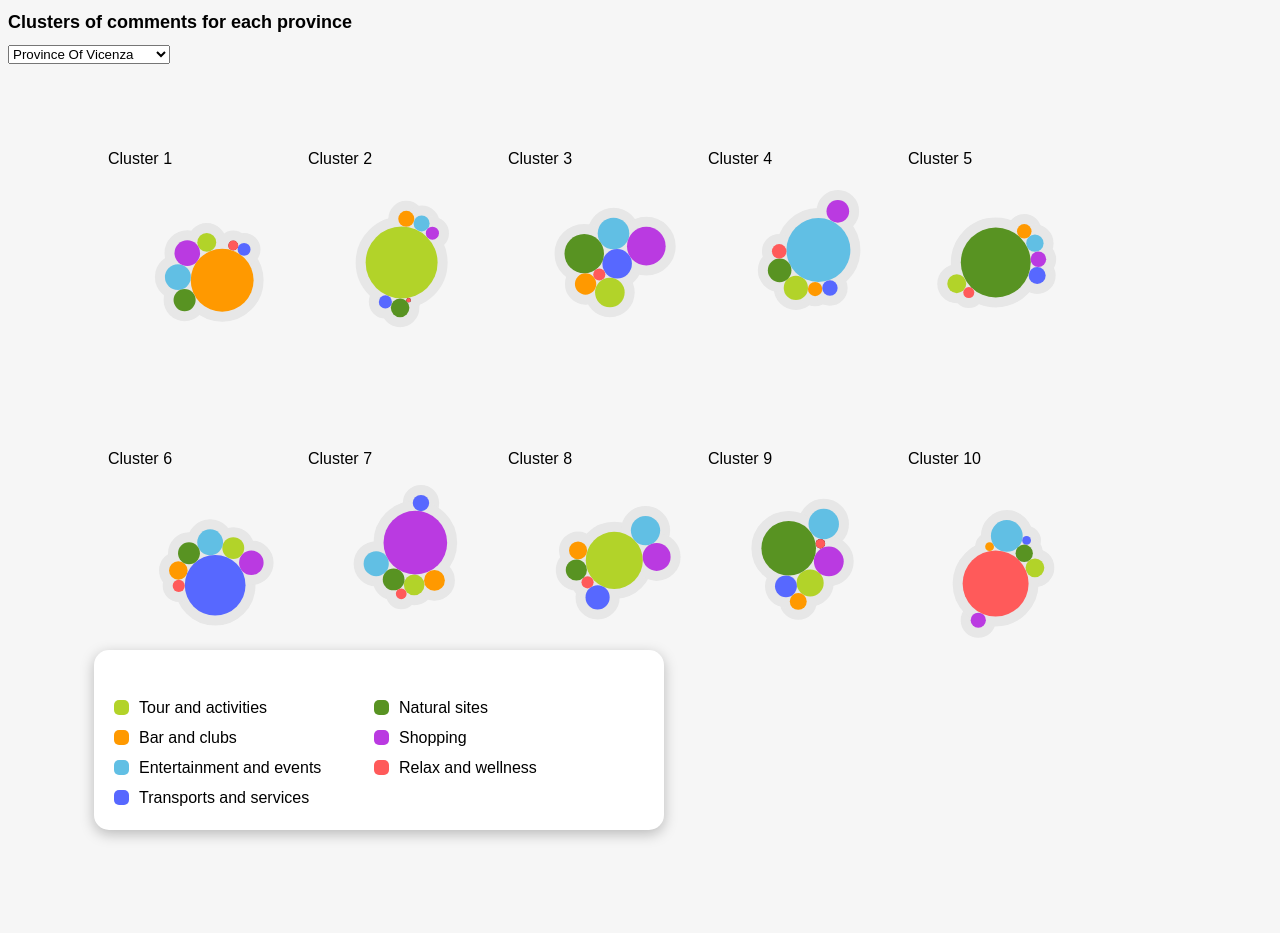
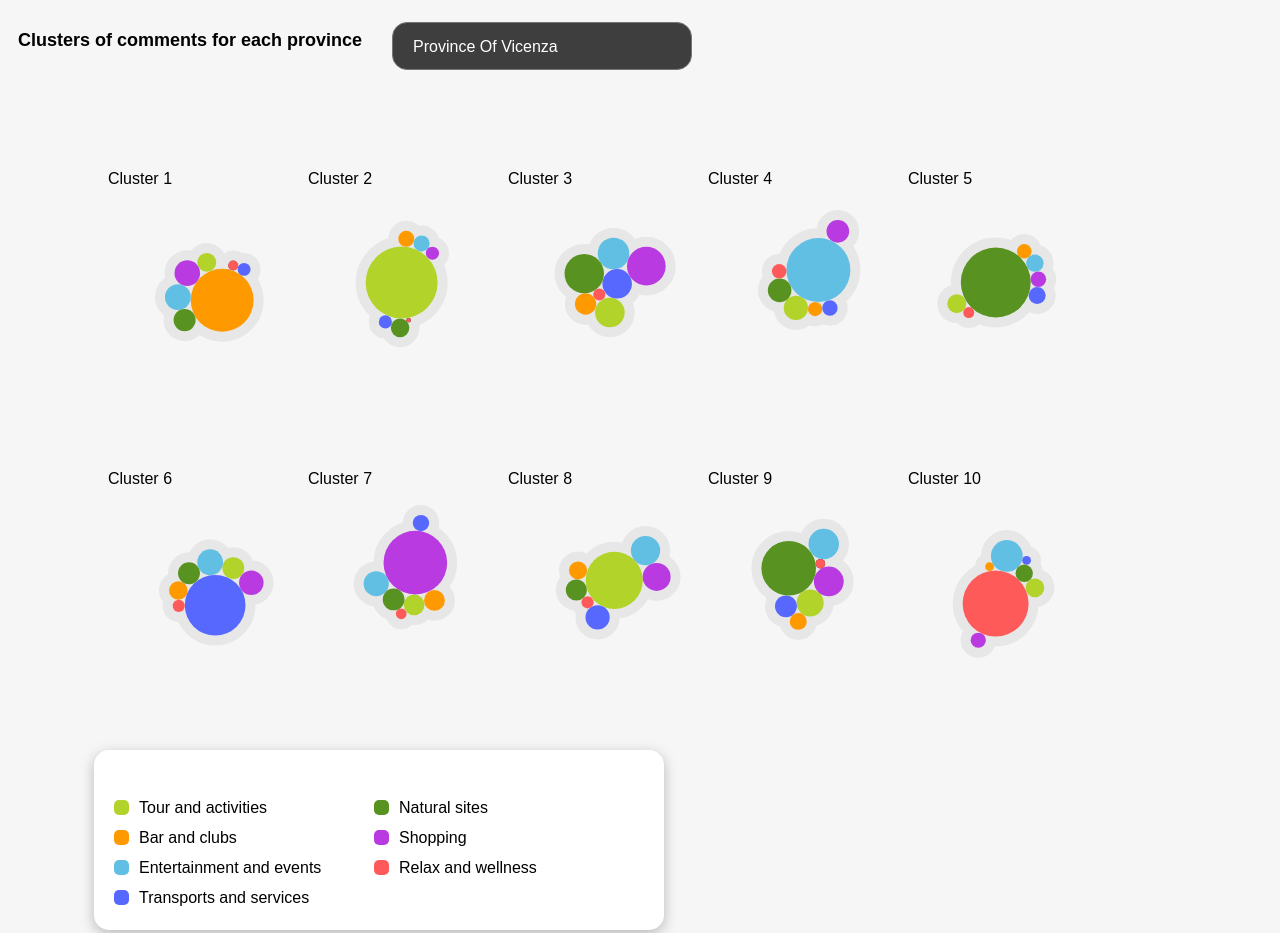
Before and after one commit to nerotulip/quantitas-pure-d3, a website: page clusteringViz.html in a window 1280 px wide. Shown: the top 933 px of the page. Drawn offline with Linux system fonts and the light colour scheme.

Commit message:
custom button

```diff
--- a/clusteringViz.html
+++ b/clusteringViz.html
@@ -9,9 +9,11 @@
     <script type="text/javascript" src="lodash.js"></script>
   </head>
   <body id="cluster_dataviz">
-    <h1>Clusters of comments for each province</h1>
-    <select id="selectButton"></select>
-    <div></div>
+    <div id="header">
+      <h1>Clusters of comments for each province</h1>
+      <div id="select-conteiner"><select id="selectButton"></select></div>
+    </div>
+
     <div id="legend"></div>
     <script>
       const width = 1200
@@ -1403,7 +1405,7 @@
         .append("svg")
         .attr("class", "legend")
         .style("position", "absolute")
-        .style("top", "50px")
+        .style("top", "150px")
         .style("left", "86px")
         .style("width", "570px")
         .style("height", "180px")
--- a/styles.css
+++ b/styles.css
@@ -6,6 +6,8 @@ h1 {
   color: black;
   font-family: sans-serif;
   font-size: 18px;
+  text-align: center;
+  padding: 10px;
 }
 
 #legend {
@@ -16,7 +18,7 @@ h1 {
   position: absolute;
   top: 600px;
 }
-#selectButton * {
+/* #selectButton * {
   width: 300px;
   appearance: none;
   border-radius: 15px;
@@ -26,19 +28,56 @@ h1 {
   line-height: 1.1;
   background-color: transparent;
   color: white;
+} */
+#header {
+  display: flex;
 }
 
-/* #selectButton {
+#select-conteiner {
+  /* display: flex; */
+  position: "absolute";
+  left: "400px";
+  /* flex-direction: row; */
+  align-items: center;
+  padding: 14px 20px;
+}
+select {
+  appearance: "button";
+  background-color: #3e3e3e;
+  -webkit-appearance: none;
+  -moz-appearance: none;
   appearance: none;
-  background-color: transparent;
-  border: none;
-  padding: 10px 8px 10px 8px;
+  position: "absolute";
+  left: "400px";
+  padding: 14px 20px;
+
+  /* padding: 0 0.65em !important; */
+  height: 20px;
+
+  /* padding: 10px 8px 10px 8px; */
   margin: 0;
-  width: 100%;
+  width: 300px;
+  height: 48px;
   color: white;
-
-  font-family: inherit;
+  border-radius: 15px;
+  box-shadow: "0 40px 14px rgba(0, 0, 0, 0.25)";
+  font-family: sans-serif;
   font-size: inherit;
   cursor: inherit;
-  line-height: inherit;
+}
+
+select::-ms-expand {
+  display: none;
+}
+/*
+select {
+  width: 300px;
+
+  border-radius: 15px;
+  padding: 0.25em 0.5em;
+  font-size: 1.25rem;
+  cursor: pointer;
+  line-height: 1.1;
+  background-color: #3e3e3e;
+  color: white;
 } */
```
